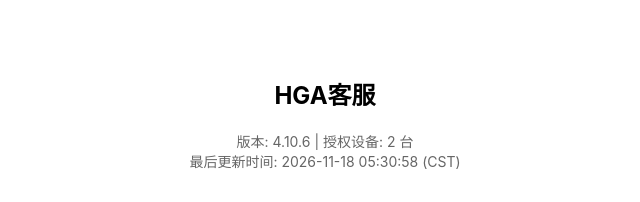
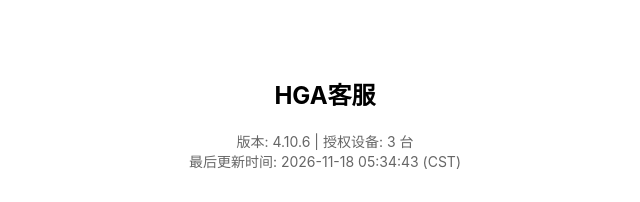
Before and after one commit to wudi67716/yingda-chat, a plain HTML site: page docs/app_hga/index.html in a window 1280 px wide. Shown: the top 202 px of the page, 315-955 px from the left. Drawn offline with Linux system fonts and the light colour scheme.

Commit message:
chore: update OTA manifest

```diff
--- a/docs/app_hga/index.html
+++ b/docs/app_hga/index.html
@@ -2,7 +2,7 @@
     <meta name="robots" content="noindex, nofollow">
     <title>HGA客服 - 测试版安装</title></head><body style="font-family:-apple-system,sans-serif;text-align:center;padding:48px 20px">
     <h2>HGA客服</h2>
-    <p style="color:#666;font-size:14px">版本: 4.10.6 | 授权设备: 2 台<br>最后更新时间: 2026-11-18 05:30:58 (CST)</p>
+    <p style="color:#666;font-size:14px">版本: 4.10.6 | 授权设备: 3 台<br>最后更新时间: 2026-11-18 05:34:43 (CST)</p>
     <div id="wait-box" style="display:none;margin:24px auto;padding:16px;max-width:340px;background:#fff8e6;border:1px solid #ffd591;border-radius:10px;color:#d46b08;font-size:14px">
       <p id="wait-msg" style="margin:0 0 6px">新设备 UDID 已提交云端重签队列...</p>
       <p style="margin:0">已等待 <b id="sec">0</b> 秒</p>
```
Also changed, not shown: 1 other file.
